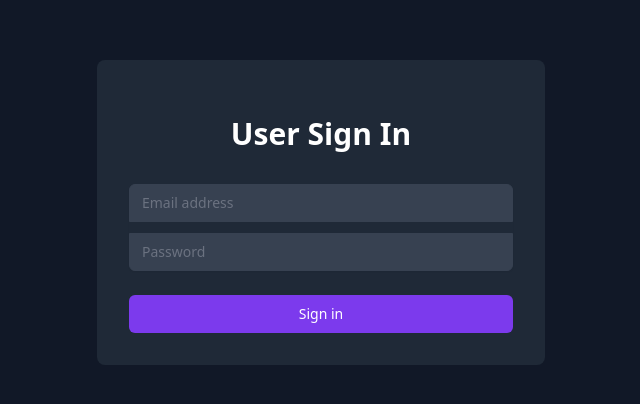
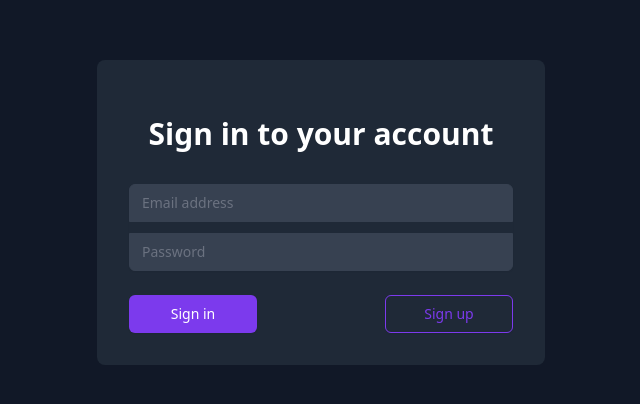
Before and after one commit to myalyai/Group-I-J, a Next.js app in the folder cursor/: page /user/login in a window 1280 px wide. Shown: the part 188-592 px from the top of the page, without its empty margins (319-959 px from the left). Built offline with nearby package versions, Linux system fonts and the light colour scheme.

Commit message:
Updates Login,Register Pages and Sidebar

```diff
--- a/cursor/app/user/login/page.tsx
+++ b/cursor/app/user/login/page.tsx
@@ -3,6 +3,7 @@
 import { useState } from 'react'
 import { useAuth } from '@/contexts/AuthContext'
 import { useRouter } from 'next/navigation'
+import Link from 'next/link'
 
 export default function UserLoginPage() {
   const [email, setEmail] = useState('')
@@ -28,7 +29,7 @@ export default function UserLoginPage() {
       <div className="max-w-md w-full space-y-8 p-8 bg-gray-800 rounded-lg">
         <div>
           <h2 className="mt-6 text-center text-3xl font-extrabold text-white">
-            User Sign In
+            Sign in to your account
           </h2>
         </div>
         <form className="mt-8 space-y-6" onSubmit={handleSubmit}>
@@ -59,16 +60,22 @@ export default function UserLoginPage() {
             <div className="text-red-500 text-sm text-center">{error}</div>
           )}
 
-          <div>
+          <div className="flex items-center justify-between">
             <button
               type="submit"
-              className="group relative w-full flex justify-center py-2 px-4 border border-transparent text-sm font-medium rounded-md text-white bg-purple-600 hover:bg-purple-700 focus:outline-none focus:ring-2 focus:ring-offset-2 focus:ring-purple-500"
+              className="w-32 flex justify-center py-2 px-4 border border-transparent rounded-md shadow-sm text-sm font-medium text-white bg-purple-600 hover:bg-purple-700 focus:outline-none focus:ring-2 focus:ring-offset-2 focus:ring-purple-500"
             >
               Sign in
             </button>
+            <Link
+              href="/user/register"
+              className="w-32 flex justify-center py-2 px-4 border border-purple-600 rounded-md shadow-sm text-sm font-medium text-purple-600 hover:bg-purple-600 hover:text-white transition-colors"
+            >
+              Sign up
+            </Link>
           </div>
         </form>
       </div>
     </div>
-  )
+  );
 }
--- a/cursor/app/user/register/page.tsx
+++ b/cursor/app/user/register/page.tsx
@@ -3,6 +3,7 @@
 import { useState, useEffect } from 'react'
 import { useAuth } from '@/contexts/AuthContext'
 import { useRouter } from 'next/navigation'
+import Link from 'next/link'
 
 export default function UserRegisterPage() {
   const [email, setEmail] = useState('')
@@ -154,16 +155,22 @@ export default function UserRegisterPage() {
             </div>
           </div>
 
-          <div>
+          <div className="flex items-center justify-between">
+            <Link
+              href="/user/login"
+              className="w-32 flex justify-center py-2 px-4 border border-purple-600 rounded-md shadow-sm text-sm font-medium text-purple-600 hover:bg-purple-600 hover:text-white transition-colors"
+            >
+              Sign in
+            </Link>
             <button
               type="submit"
-              className="group relative w-full flex justify-center py-2 px-4 border border-transparent text-sm font-medium rounded-md text-white bg-purple-600 hover:bg-purple-700 focus:outline-none focus:ring-2 focus:ring-offset-2 focus:ring-purple-500"
+              className="w-32 flex justify-center py-2 px-4 border border-transparent rounded-md shadow-sm text-sm font-medium text-white bg-purple-600 hover:bg-purple-700 focus:outline-none focus:ring-2 focus:ring-offset-2 focus:ring-purple-500"
             >
-              Create Account
+              Sign up
             </button>
           </div>
         </form>
       </div>
     </div>
-  )
+  );
 }
--- a/cursor/components/UserSidebar.tsx
+++ b/cursor/components/UserSidebar.tsx
@@ -13,7 +13,20 @@ import {
 import { useAuth } from '@/contexts/AuthContext'
 import { useState } from 'react';
 
-const navigation = [
+// Add type definitions at the top of the file after imports
+type SubItem = {
+  name: string;
+  href: string;
+}
+
+type NavigationItem = {
+  name: string;
+  href: string;
+  icon: React.ComponentType<{ className?: string }>;
+  subItems?: SubItem[];
+}
+
+const navigation: NavigationItem[] = [
   { name: 'Dashboard', href: '/user/dashboard', icon: HomeIcon },
   { name: 'My Listings', href: '/user/dashboard/listings', icon: DocumentTextIcon },
   {
@@ -60,7 +73,7 @@ export default function UserSidebar() {
           {navigation.map((item) => {
             const isActive = pathname === item.href;
             const isExpanded = expandedItem === item.name;
-            const hasSubItems = 'subItems' in item;
+            const hasSubItems = 'subItems' in item && item.subItems !== undefined;
             const isSubItemActive = hasSubItems && item.subItems?.some(subItem => pathname === subItem.href);
 
             return (
@@ -88,7 +101,7 @@ export default function UserSidebar() {
                   <span>{item.name}</span>
                 </button>
 
-                {hasSubItems && isExpanded && (
+                {hasSubItems && isExpanded && item.subItems && (
                   <div className="ml-9 mt-2 space-y-2">
                     {item.subItems.map((subItem) => (
                       <Link
```
